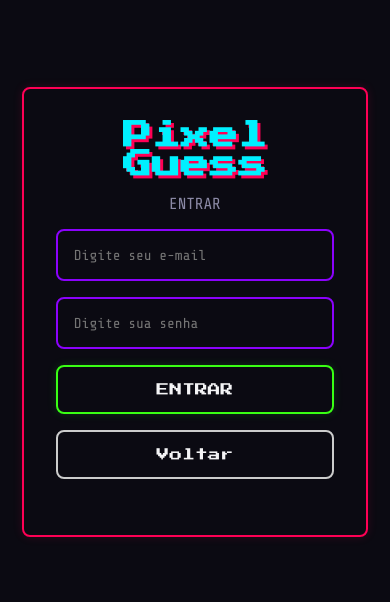
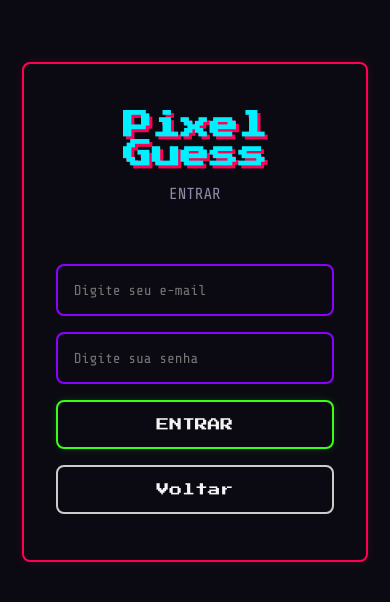
Before and after one commit to biazrei/Pixel-Guess, a React (Vite) app: page /login in a window 390 px wide. Shown: the part 110-712 px from the top of the page. Built offline with nearby package versions, Linux system fonts and the light colour scheme.

Commit message:
estilo form definido

```diff
--- a/src/pages/Home/Home.css
+++ b/src/pages/Home/Home.css
@@ -6,7 +6,6 @@
     grid-template-columns: 1fr 1fr;
     align-items: center;
     gap: 3rem;
-    padding: 3rem;
     border: 2px solid var(--pink);
     box-shadow: 0 0 10px rgba(255, 0, 85, 0.15);
     padding: 2rem;
--- a/src/pages/Login/Login.css
+++ b/src/pages/Login/Login.css
@@ -1,14 +1,44 @@
-form{
+.form {
    max-width:800px;
     min-height: 450px;
     width: 90%;
-    display: flex;
-    flex-direction: column;
-    gap: 1rem;
+    display: grid;
+    grid-template-columns: 1fr 1fr;
+    align-items: center;
+    gap: 3rem;
     border: 2px solid var(--pink);
     box-shadow: 0 0 10px rgba(255, 0, 85, 0.15);
     padding: 2rem;
     border-radius: 8px;
     margin: 0 auto;
+}
 
+.login__text{
+    display: flex;
+    flex-direction: column;
+    align-items: center;
+    gap: 1rem;
 }
+
+.login__buttons {
+    display: flex;
+    flex-direction: column;
+    gap: 1rem;
+    width: 100%;
+    max-width: 320px;
+}
+
+@media (max-width: 600px) {
+  .form {
+    width: 90%;
+    max-width: 400px;
+    min-height: 500px;
+    grid-template-columns: 1fr;
+    gap: 2rem;
+    padding: 2rem;
+  }
+
+  .login__buttons {
+    max-width: 320px;
+  }
+}
--- a/src/pages/Login/Login.tsx
+++ b/src/pages/Login/Login.tsx
@@ -9,18 +9,21 @@ export default function Login (){
     const navigate = useNavigate()
 
     return(
-        <form>
+        <main className='form'>
+            <div className='login__text'>
             <Title> Pixel Guess</Title>
             <Text>ENTRAR</Text>
+            </div>
+
+            <div className='home__buttons'>
             <Input type='email' placeholder='Digite seu e-mail'/>
              <Input type='password' placeholder='Digite sua senha'/>
-             <Button type='submit' cor='green'>ENTRAR</Button>
 
+            <Button type='submit' cor='green'>ENTRAR</Button>
+            <Button onClick={() => navigate("/")}>Voltar</Button>
+            </div>
 
-            <Button onClick={() => navigate("/")}>Voltar</Button>
-
-
-        </form>
+        </main>
 
     )
 }
```
